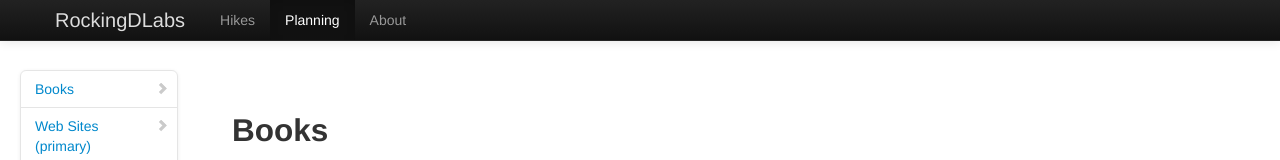
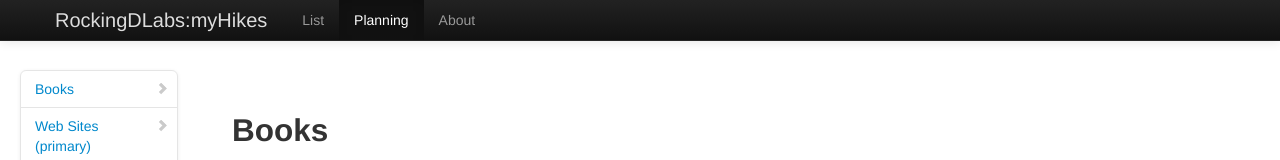
Before and after one commit to jdunmire/myHikes, a plain HTML site: page planning.html in a window 1280 px wide. Shown: the top 160 px of the page. Drawn offline with nearby package versions, Linux system fonts and the light colour scheme.

Commit message:
Changed brand link

```diff
--- a/planning.html
+++ b/planning.html
@@ -37,10 +37,11 @@
                   <span class="icon-bar"></span>
                   <span class="icon-bar"></span>
                 </a>
-                <a class="brand" href="http://rockingdlabs.dunmire.org">RockingDLabs</a>
+                <a class="brand"
+                  href="http://www.dunmire.org/myHikes/">RockingDLabs:myHikes</a>
                 <div class="nav-collapse">
                   <ul class="nav">
-                    <li><a href="index.html">Hikes</a></li>
+                    <li><a href="index.html">List</a></li>
                     <li class="active"><a href="planning.html">Planning</a></li>
                     <li><a href="about.html">About</a></li>
                   </ul>
@@ -226,12 +227,13 @@
             </script>
 
             <script src="js/libs/bootstrap/bootstrap.min.js"></script>
-            <script src="js/libs/jquery.tablesorter.min.js"></script>
+            <!--<script src="js/libs/jquery.tablesorter.min.js"></script>
             <script src="js/libs/jquery.tablesorter.pager.min.js"></script>
             <script src="js/libs/jquery.tablesorter.widgets.js"></script>
             <script src="js/libs/flot/jquery.flot.js"></script>
             <script src="js/libs/flot/jquery.flot.crosshair.js"></script>
             <script src="js/libs/OL/OpenLayers.js"></script>
+            -->
             <script src="js/lastModified.js"></script>
             <script src="js/planning.js"></script>
 
```
Also changed, not shown: hike.html (+3 -2 lines).
